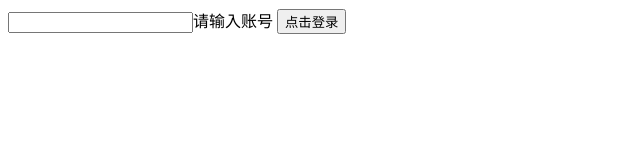
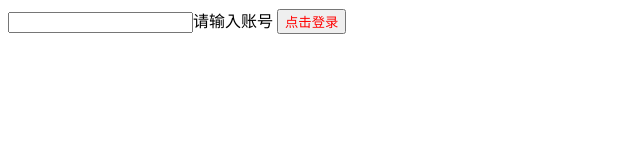
Before and after one commit to svnfox/nuxt-app, a Nuxt app: page /login in a window 1280 px wide. Shown: the top 160 px of the page, without its empty margins (0-640 px from the left). Built offline with nearby package versions, Linux system fonts and the light colour scheme.

Commit message:
test：测试代码

```diff
--- a/pages/about.vue
+++ b/pages/about.vue
@@ -1,5 +1,5 @@
 <template>
     <section>
-      <p>This page will be displayed at the /about route.</p>
+      <p class="text">This page will be displayed at the /about route.</p>
     </section>
   </template>
--- a/pages/login.vue
+++ b/pages/login.vue
@@ -1,7 +1,7 @@
 <template>
     <div class="login">
         <input type="text">请输入账号</input>
-        <button>点击登录</button>
+        <button class="text" @click="handleLogin">点击登录</button>
     </div>
 </template>
 
@@ -9,6 +9,16 @@
 definePageMeta({
     layout: 'empty'
 })
+
+const btnColor = ref('red')
+
+function handleLogin() {
+    btnColor.value = 'blue'
+}
 </script>
 
-<style></style>
+<style>
+.text {
+  color: v-bind(btnColor);
+}
+</style>
```
